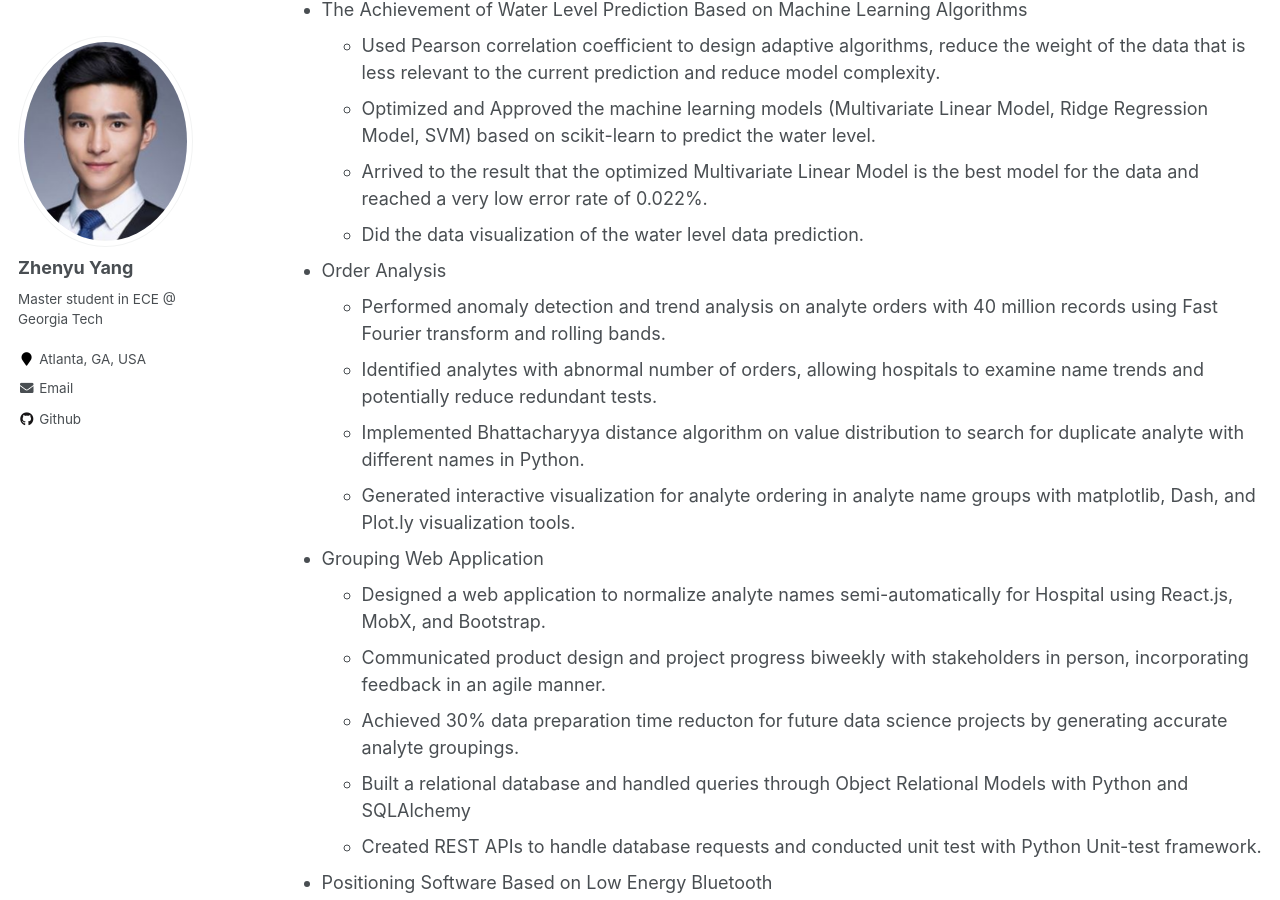
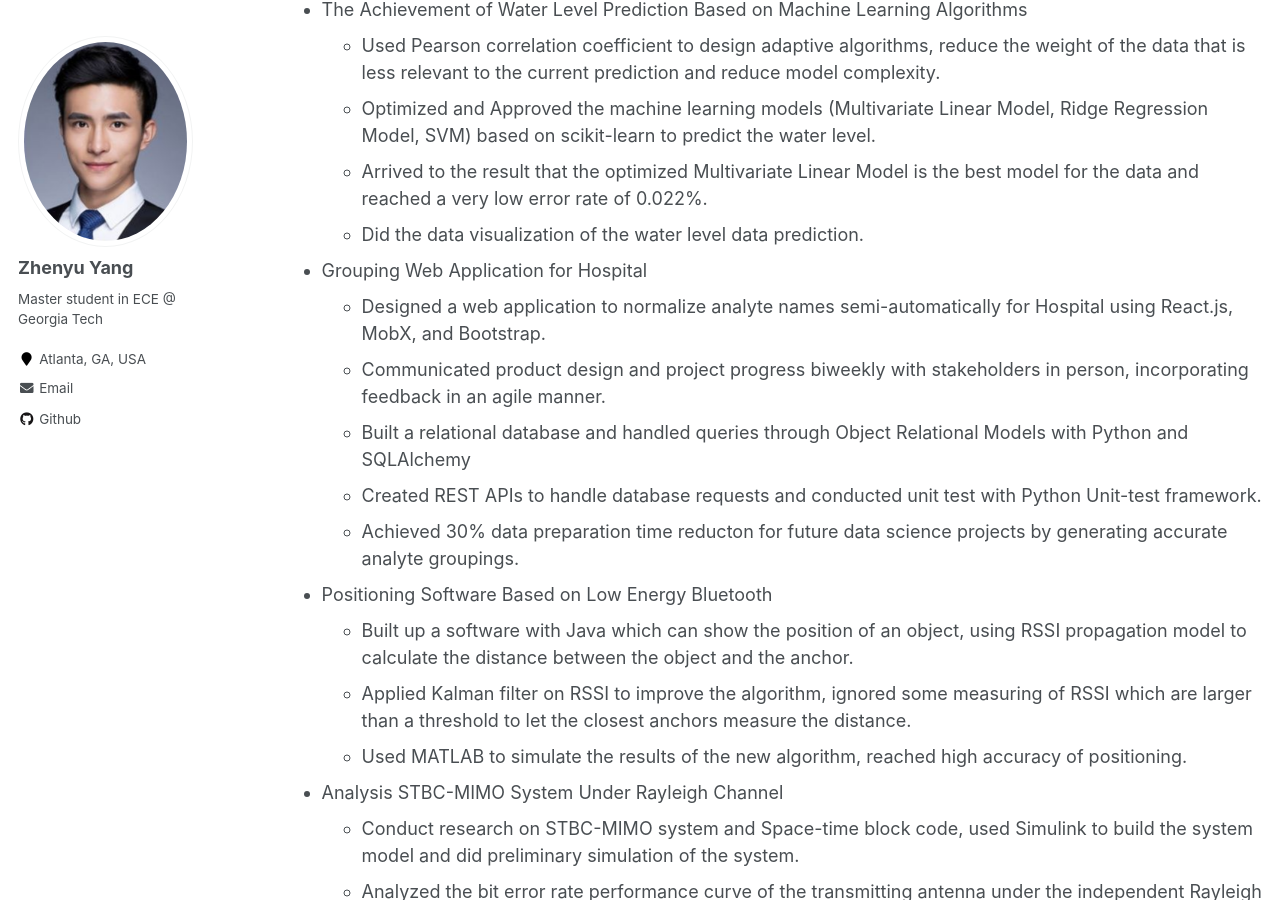
Before and after one commit to azpeteryang/azpeteryang.github.io, a Jekyll site: the page built from _pages/cv.md, in a window 1280 px wide and 900 px high, scrolled down 905 px. Built offline with Jekyll 4.4.1, drawn with Linux system fonts in a browser that asks for light colours.

Commit message:
Update cv.md

```diff
--- a/_pages/cv.md
+++ b/_pages/cv.md
@@ -37,19 +37,12 @@ Projects and research
   * Did the data visualization of the water level data prediction.
 
 
-* Order Analysis
-  * Performed anomaly detection and trend analysis on analyte orders with 40 million records using Fast Fourier transform and rolling bands.
-  * Identified analytes with abnormal number of orders, allowing hospitals to examine name trends and potentially reduce redundant tests.
-  * Implemented Bhattacharyya distance algorithm on value distribution to search for duplicate analyte with different names in Python.
-  * Generated interactive visualization for analyte ordering in analyte name groups with matplotlib, Dash, and Plot.ly visualization tools.
-
-
-* Grouping Web Application
+* Grouping Web Application for Hospital
   * Designed a web application to normalize analyte names semi-automatically for Hospital using React.js, MobX, and Bootstrap.
   * Communicated product design and project progress biweekly with stakeholders in person, incorporating feedback in an agile manner.
-  * Achieved 30% data preparation time reducton for future data science projects by generating accurate analyte groupings.
   * Built a relational database and handled queries through Object Relational Models with Python and SQLAlchemy
   * Created REST APIs to handle database requests and conducted unit test with Python Unit-test framework.
+  * Achieved 30% data preparation time reducton for future data science projects by generating accurate analyte groupings.
 
 
 * Positioning Software Based on Low Energy Bluetooth
```
